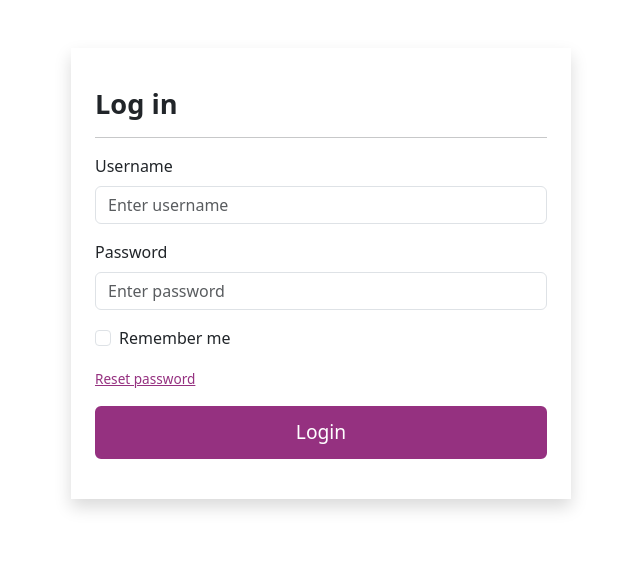
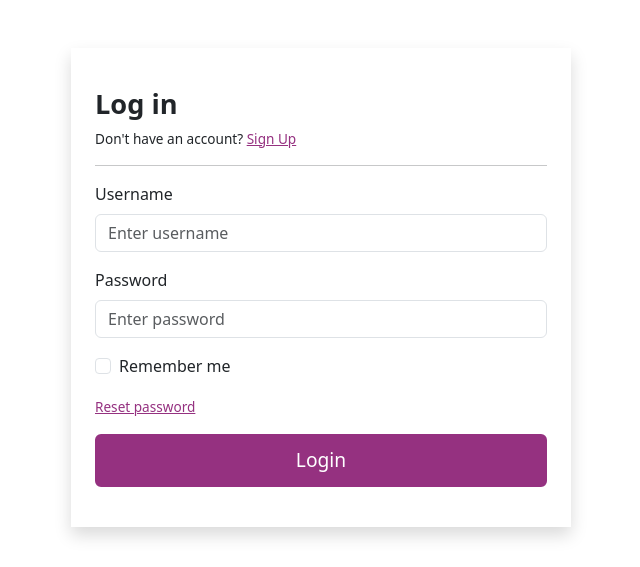
Before and after one commit to dijidaro/dijidaro, a Flask app: page /auth/student_login in a window 1280 px wide. Shown: the part 51-618 px from the top of the page, without its empty margins (319-959 px from the left). Run offline with Flask 3, Linux system fonts and the light colour scheme; parts of the project's set-up code (start-up, migrations or seed data) failed here and were passed over.

Commit message:
added link

```diff
--- a/app/templates/auth/login.html
+++ b/app/templates/auth/login.html
@@ -3,6 +3,9 @@
 <div class="container">
     <div class="auth-form shadow p-4 my-5">
         <h2 class="mt-3">Log in</h2>
+        <p>Don't have an account? <a href="{{ url_for("auth.register_student") }}" class="link">
+            Sign Up
+        </a></p>
         <hr class="mb-3">
             <form action="" method="post">
                 {{ form.csrf_token }}
```
